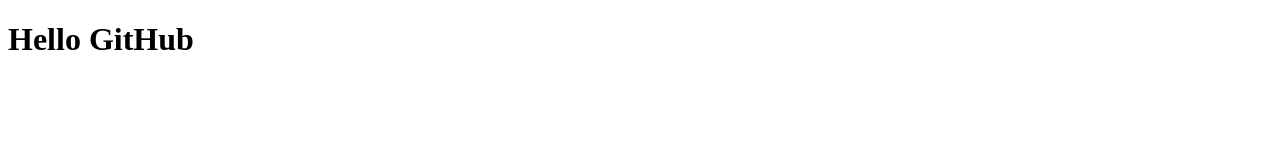
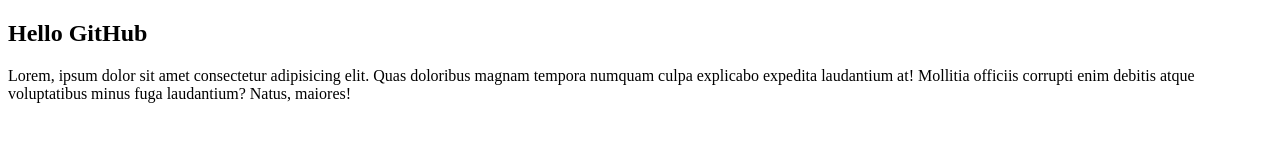
Before and after one commit to eddoughri/MyFirstWebSite, a plain HTML site: page index.html in a window 1280 px wide. Drawn offline with Linux system fonts and the light colour scheme.

Commit message:
i added new pragraph 2

```diff
--- a/index.html
+++ b/index.html
@@ -6,6 +6,8 @@
     <title>Document</title>
 </head>
 <body>
-    <h1>Hello GitHub</h1>
+    <h2>Hello GitHub</h2>
+    <p>Lorem, ipsum dolor sit amet consectetur adipisicing elit. Quas doloribus magnam tempora numquam culpa explicabo
+        expedita laudantium at! Mollitia officiis corrupti enim debitis atque voluptatibus minus fuga laudantium? Natus, maiores!</p>
 </body>
 </html>
```
